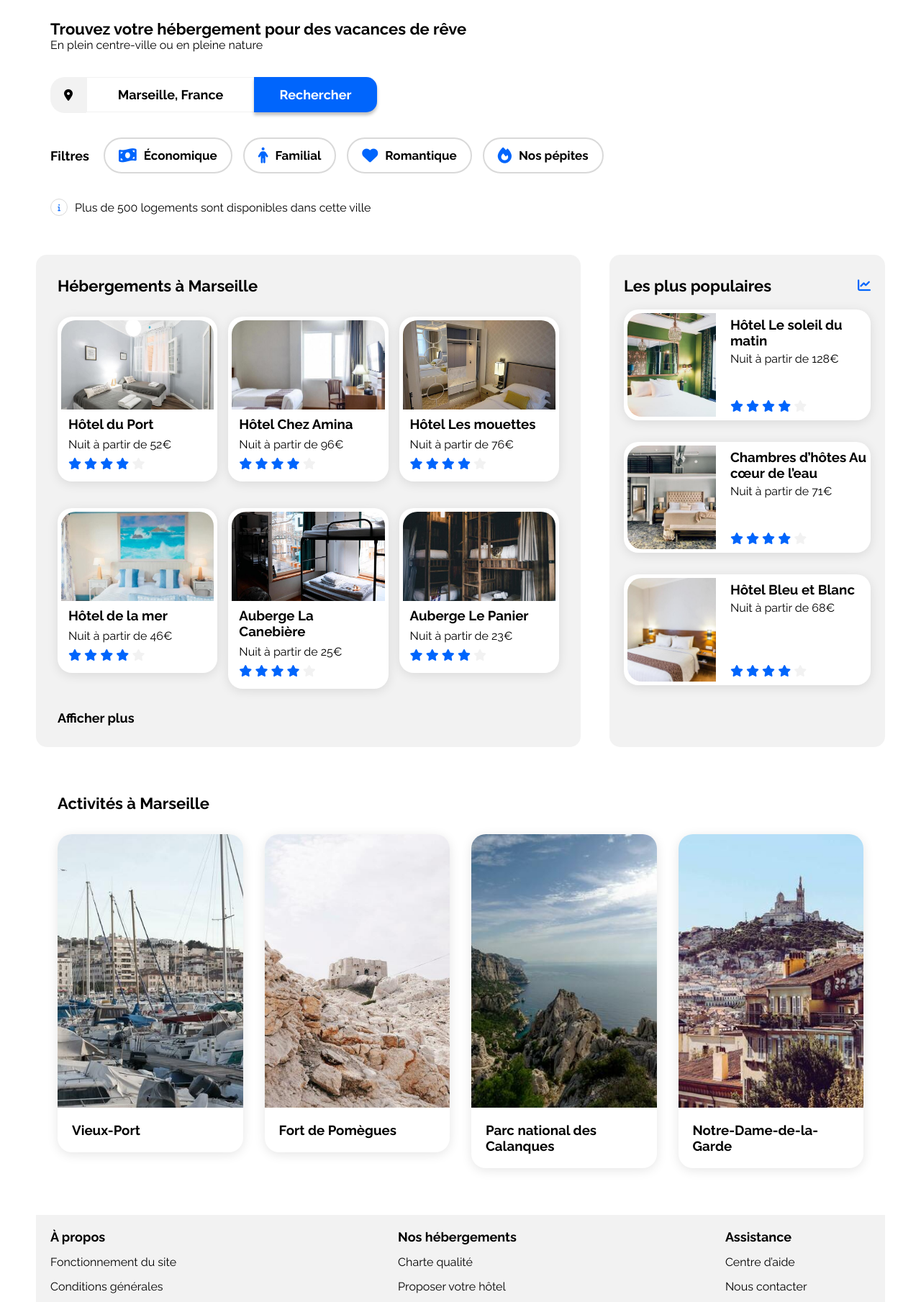
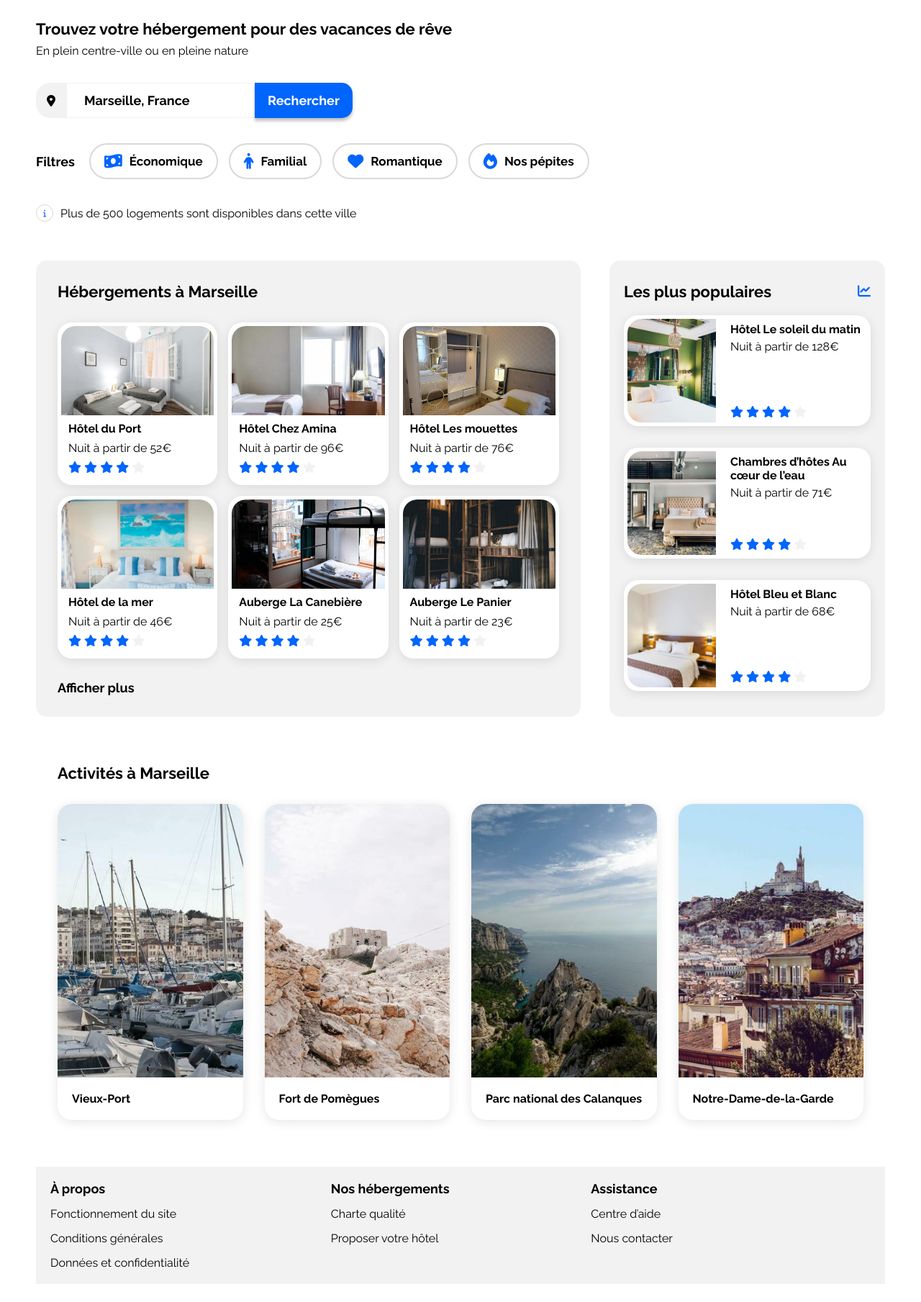
Before and after one commit to tatlapa/Booki, a plain HTML site: page index.html in a window 1280 px wide. Shown: the part 86-1895 px from the top of the page at 72% size. After the commit the page ends 1870 px from the top, so only its background shows below. Drawn offline with Linux system fonts and the light colour scheme.

Commit message:
Site terminé

```diff
--- a/index.html
+++ b/index.html
@@ -34,10 +34,8 @@
     <main>
       <div class="info_group">
         <div class="headline">
-          <h1 class="text_0">
-            Trouvez votre hébergement pour des vacances de rêve
-          </h1>
-          <p class="text_1">En plein centre-ville ou en pleine nature</p>
+          <h1>Trouvez votre hébergement pour des vacances de rêve</h1>
+          <p class="text-headline">En plein centre-ville ou en pleine nature</p>
         </div>
 
         <div class="container">
--- a/style.css
+++ b/style.css
@@ -1,4 +1,5 @@
 h1 {
+    font-size: 22px;
     margin: 0;
 }
 
@@ -9,6 +10,7 @@ h2 {
 
 h3 {
     margin:0;
+    font-size: 16px;
 }
 
 a {
@@ -85,17 +87,13 @@ main .info_group {
     display:flex;
     flex-direction: column;
     gap:35px;
-    margin-left:20px;
-    margin-right:20px;
     margin-bottom: 19px;
 }
 
-main .info_group .headline .text_0 {
-    font-size: 22px;
-}
-
-main .info_group .headline .text_1 {
-    font-size: 16px;
+main .info_group .headline {
+    display: flex;
+    flex-direction: column;
+    gap: 8px;
 }
 
 main .info_group .container {
@@ -105,19 +103,17 @@ main .info_group .container {
 
 main .info_group .container .search-bar {
     display: flex;
-    width: 100%;
     height: 49px;
-
 }
 
 main .info_group .container .search-bar input {
-    text-align: center;
     font-size: 18px;
     font-weight: 700;
-    width: 20%;
     border: 1px solid var(--grey, #F2F2F2);
     border-right: transparent;
+    padding: 14px 24px;
 }
+
 
 main .info_group .container .search-bar .map {
     background-color: #F2F2F2;
@@ -133,7 +129,6 @@ main .info_group .container .search-bar .map {
 main .info_group .container .button_search {
 display: flex;
 background-color: #0065FC;
-width: 15%;
 border-radius: 0px 15px 15px 0px;
 border-color: transparent;
 box-shadow: 0px 4px 4px 0px rgba(0, 0, 0, 0.25);
@@ -143,6 +138,7 @@ cursor: pointer;
 color: white;
 font-size: 18px;
 font-weight: 700;
+padding: 16px;
 }
 
 main .info_group .container .button_search .loupe {
@@ -168,7 +164,6 @@ main .info_group .filter_bar .filter_col {
 main .info_group .filter_bar .filter_col .filter_button {
 display: flex;
 gap:10px;
-justify-content: center;
 align-items: center;
 border-radius: 25px;
 border: 2px solid #D9D9D9;
@@ -179,6 +174,7 @@ cursor: pointer;
 width: fit-content;
 padding: 4px 19px;
 font-size: 17px;
+white-space: nowrap;
 }
 
 main .info_group .filter_bar .filter_col .filter_button:hover {
@@ -200,7 +196,7 @@ main .info_group .info .circle_info {
     justify-content: center;
     border: solid #D9D9D9 1px;
     border-radius: 50% ;
-
+    padding: 8px;
 }
 
 main .section_group {
@@ -342,7 +338,7 @@ main .section_activites .container-activites .card-activites {
     width: 100%;
     box-shadow: 0px 3px 15px 0px rgba(0, 0, 0, 0.10);
     border-radius: 20px;
-
+    overflow: hidden;
 }
 
 
@@ -355,8 +351,8 @@ footer {
     display: flex;
     flex-direction: row;
     grid-template-rows: repeat(3, minmax(0, 1fr));
-    gap:290px;
-    padding: 20px;
+    justify-content: space-between;
+    padding: 20px 25% 20px 20px;
     margin-top: 35px;
 }
 
@@ -396,7 +392,6 @@ gap:15px;
 }
 
 .images-activites {
-    border-radius: 20px 20px 0px 0px;
     height: 380px;
     object-fit: cover;
 }
@@ -416,11 +411,10 @@ gap:15px;
 .pin {
     display: flex;
     background-color: #F2F2F2;
-    width: 50px;
-    height: 50px;
     border-radius: 20px 0px 0px 20px;
     align-items: center;
     justify-content: center;
+    padding: 0px 15px;
 }
 
 .fa-chart-line {
@@ -518,11 +512,17 @@ gap:15px;
     }
 
     main .info_group {
-        margin: 20px;
+        margin-left: 20px;
+        margin-right: 20px;
+        margin-bottom: 0;
+    }
+
+    main .info_group .container .search-bar {
+        width: 100%;
     }
 
     main .info_group .container .search-bar input {
-        width: 70%;
+        width: 100%;
     }
 
     main .info_group .container .button_search {
@@ -556,7 +556,7 @@ gap:15px;
 
     main .section_group {
         display: flex;
-        flex-direction: column-reverse;
+        flex-direction: column;
         gap:0;
     }
 
@@ -630,6 +630,10 @@ gap:15px;
         font-size: 14px;
     }
 
+    .image-logo {
+        margin-bottom: 0;
+    }
+
  }
 
 
```
